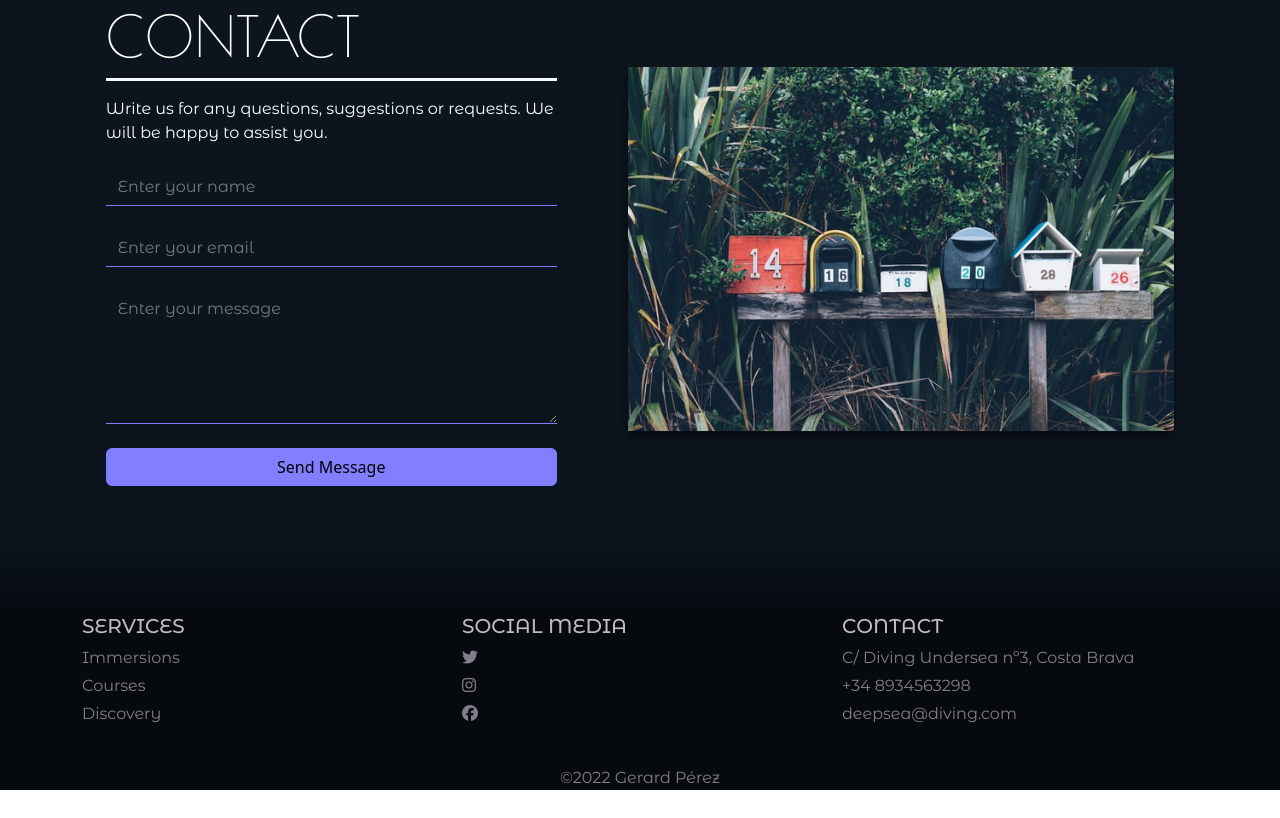
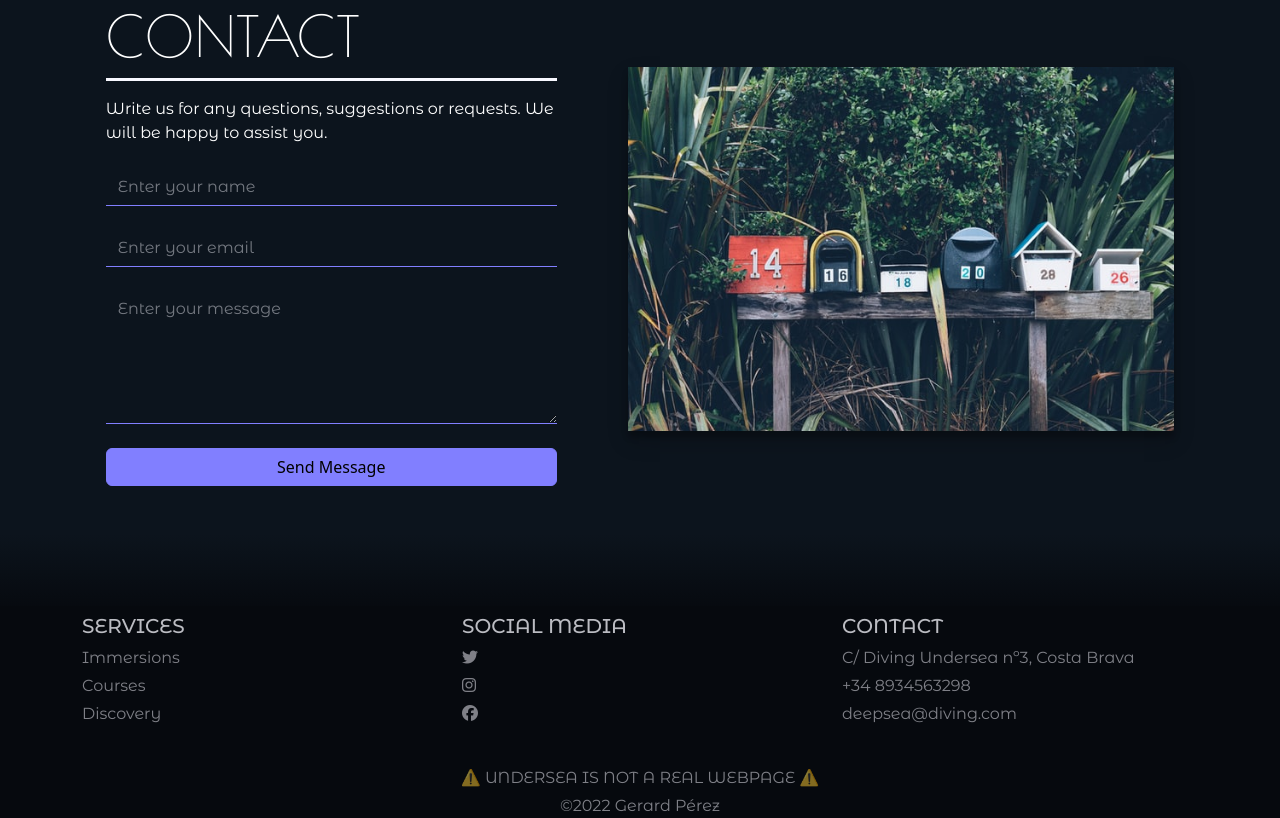
Before and after one commit to gperezdev/undersea, a website: page index.html in a window 1280 px wide. Shown: the part 4595-5413 px from the top of the page. Before the commit the page ends 5385 px from the top, so only its background shows below. Drawn offline with nearby package versions, Linux system fonts and the light colour scheme.

Commit message:
Updated footer

```diff
--- a/index.html
+++ b/index.html
@@ -291,6 +291,7 @@
         <div class="container">
           <div class="row">
             <div class="col-12 text-center">
+              <p class="mb-1 text footer__text">⚠️ UNDERSEA IS NOT A REAL WEBPAGE ⚠️</p>
               <p class="mb-0 text footer__text">©2022 Gerard Pérez</p>
             </div>
           </div>
```
